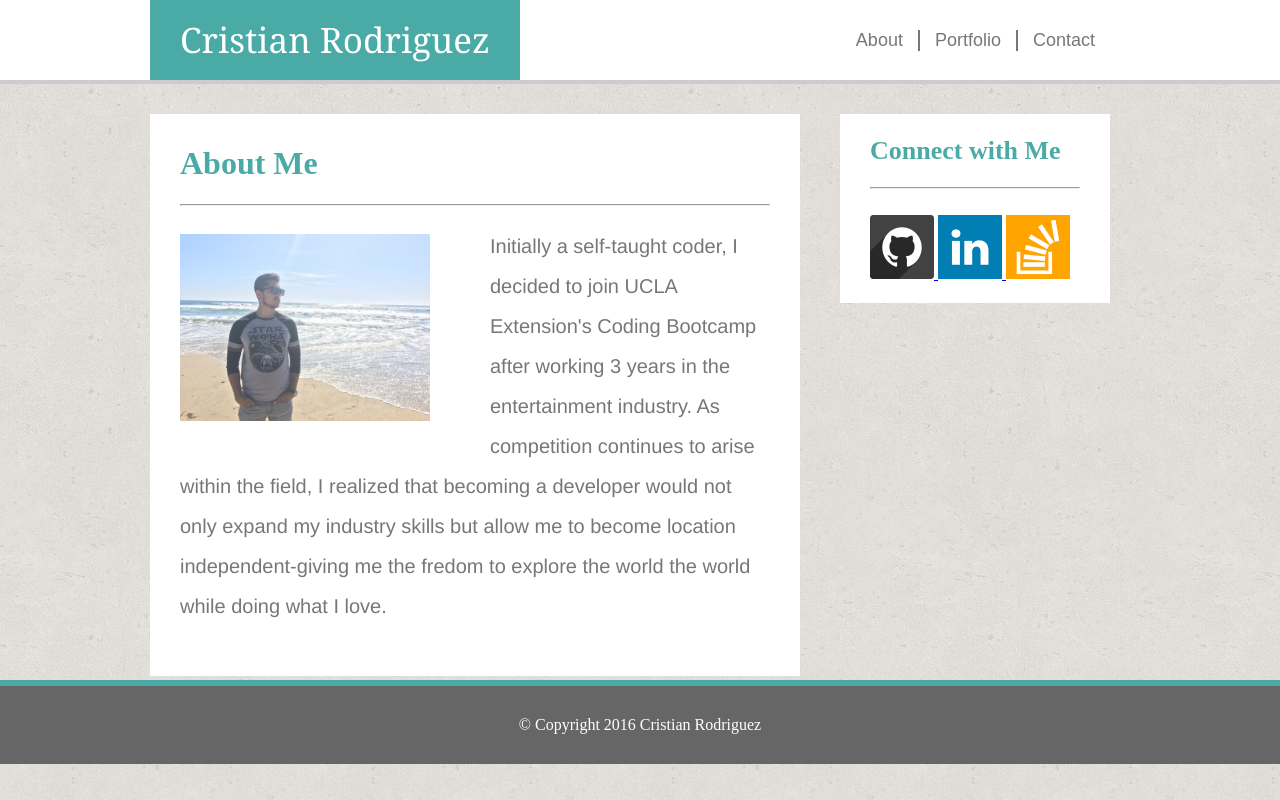
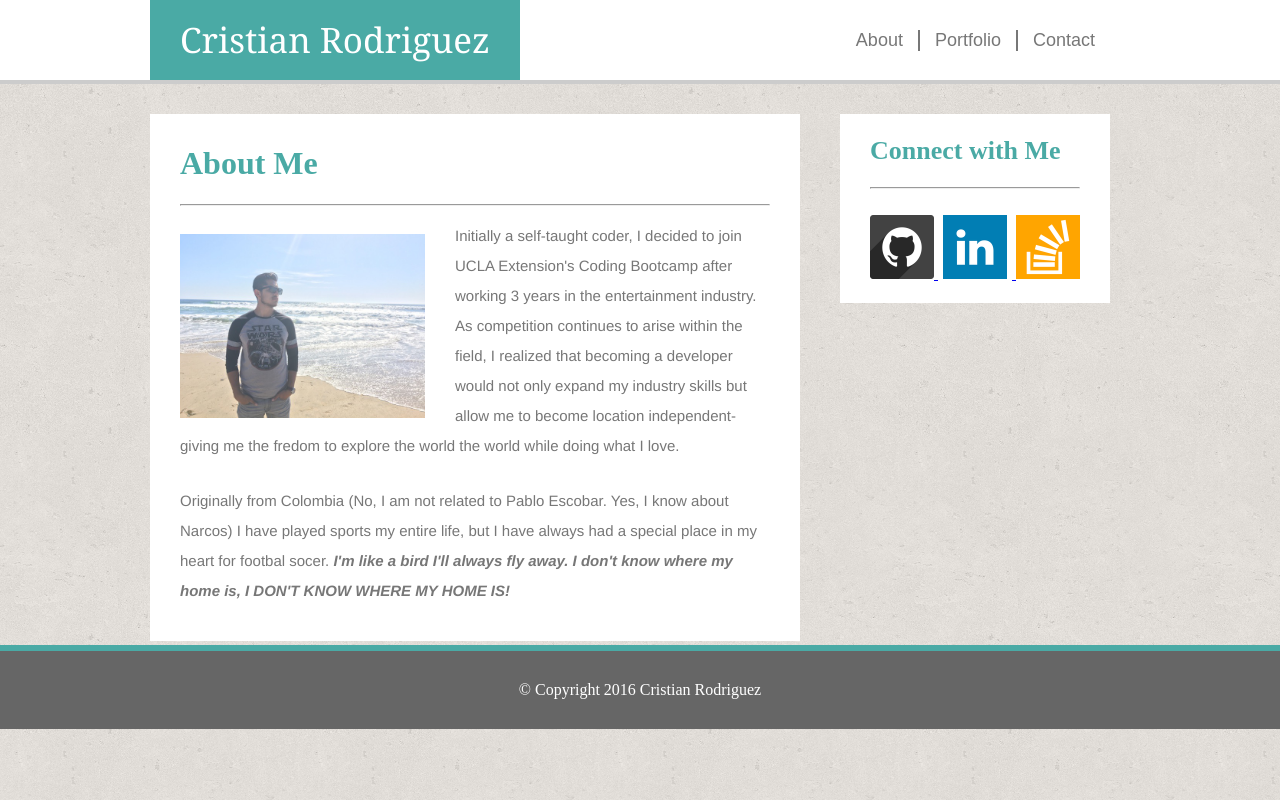
Before and after one commit to crisr10/Basic-Portfolio, a PHP site: page /index.html in a window 1280 px wide. Run offline with PHP 8.4, Linux system fonts and the light colour scheme.

Commit message:
Details in the connect with me box, and also added a paragraph to the About me page

```diff
--- a/assets/css/style.css
+++ b/assets/css/style.css
@@ -82,17 +82,17 @@ body {
 }
 
 .profilePic {
-	margin:20px 30px 10px 0px;
-	width:250px;
+	margin:20px 0 10px 0;
+	width:245px;
 	float:left;
 	padding-right:30px;
 }
 
 p {
-	padding:0px 0 20px 0;
+	padding:0px 0 10px 0;
 	line-height:200%;
 	font-family:'Helvetica Neue';
-	font-size:20px;
+	font-size:15px;
 	color:#777777;
 }
 
--- a/contact.html
+++ b/contact.html
@@ -44,7 +44,7 @@
 				<img src="assets/images/githubIcon.png" height="64">
 			</a>
 			<a href="https://linkedin.com/in/cristian9692311" target="_blank">
-				<img src="assets/images/linkedinIcon.png" height="64">
+				<img src="assets/images/linkedinIcon.png" height="64" hspace="5">
 			</a>
 			<a href="https://stackoverflow.com/users/6801757/cristian-r10" target="_blank">
 				<img src="assets/images/stackoverflowIcon.png" height="64">
--- a/index.html
+++ b/index.html
@@ -16,13 +16,15 @@
   				</ul>
 		</nav>
 	</div>
+
 	<div class="container" >
 		<div class="aboutMe">
 			<h1 id="mainHeader">About Me</h1>
 			<hr>
 				<img src="assets/images/profile.jpg" width="220px" class="profilePic">
 
-				<p>Initially a self-taught coder, I decided to join UCLA Extension's Coding Bootcamp after working 3 years in the entertainment industry. As competition continues to arise within the field, I realized that becoming a developer would not only expand my industry skills but allow me to become location independent-giving me the fredom to explore the world the world while doing what I love. </p>
+				<p>	Initially a self-taught coder, I decided to join UCLA Extension's Coding Bootcamp after working 3 years in the entertainment industry. As competition continues to arise within the field, I realized that becoming a developer would not only expand my industry skills but allow me to become location independent-giving me the fredom to explore the world the world while doing what I love. </p>
+				<p>	Originally from Colombia (No, I am not related to Pablo Escobar. Yes, I know about Narcos) I have played sports my entire life, but I have always had a special place in my heart for footbal socer. <b><em>I'm like a bird I'll always fly away. I don't know where my home is, I DON'T KNOW WHERE MY HOME IS!</em></b></p>
 		</div>
 
 		<div class="connectWithMe">
@@ -33,7 +35,7 @@
 				<img src="assets/images/githubIcon.png" height="64">
 			</a>
 			<a href="https://linkedin.com/in/cristian9692311" target="_blank">
-				<img src="assets/images/linkedinIcon.png" height="64">
+				<img src="assets/images/linkedinIcon.png" height="64" hspace="5">
 			</a>
 			<a href="https://stackoverflow.com/users/6801757/cristian-r10" target="_blank">
 				<img src="assets/images/stackoverflowIcon.png" height="64">
--- a/portfolio.html
+++ b/portfolio.html
@@ -58,7 +58,7 @@
 				<img src="assets/images/githubIcon.png" height="64">
 			</a>
 			<a href="https://linkedin.com/in/cristian9692311" target="_blank">
-				<img src="assets/images/linkedinIcon.png" height="64">
+				<img src="assets/images/linkedinIcon.png" height="64" hspace="5">
 			</a>
 			<a href="https://stackoverflow.com/users/6801757/cristian-r10" target="_blank">
 				<img src="assets/images/stackoverflowIcon.png" height="64">
```
